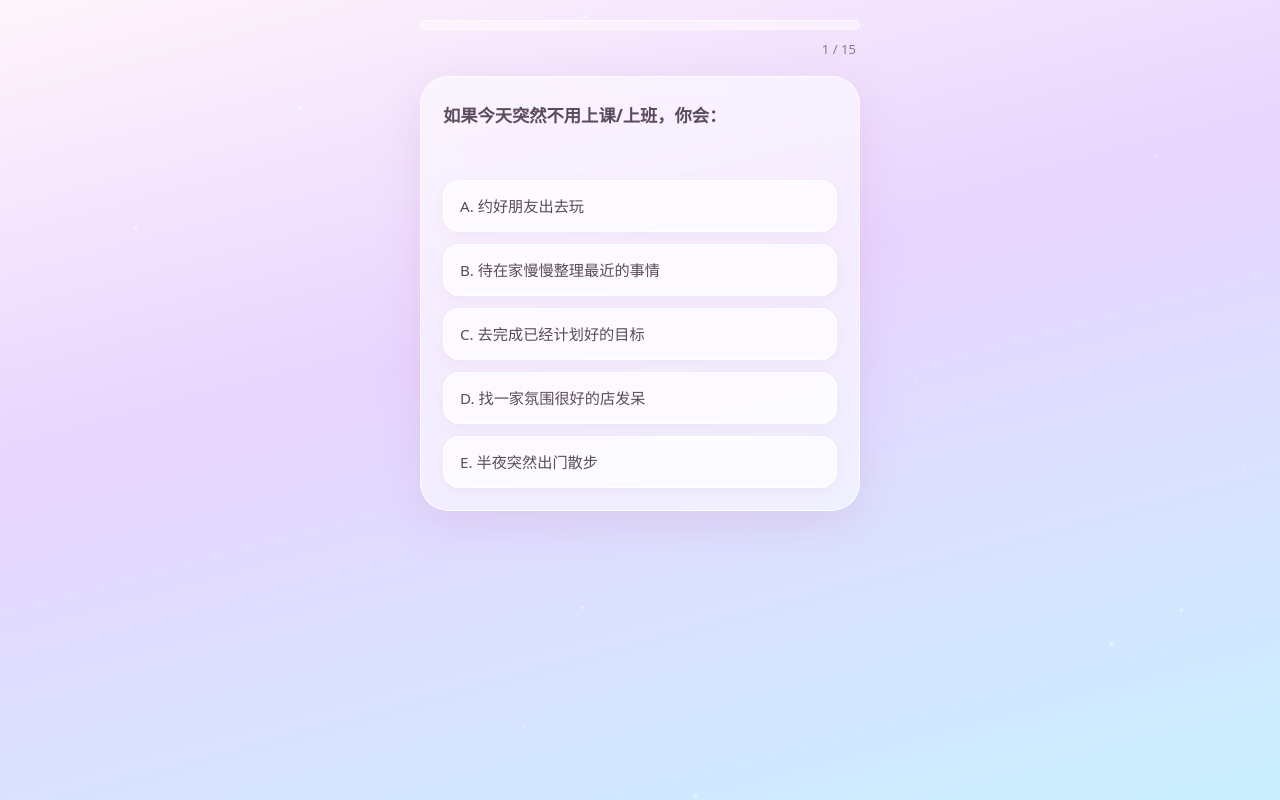
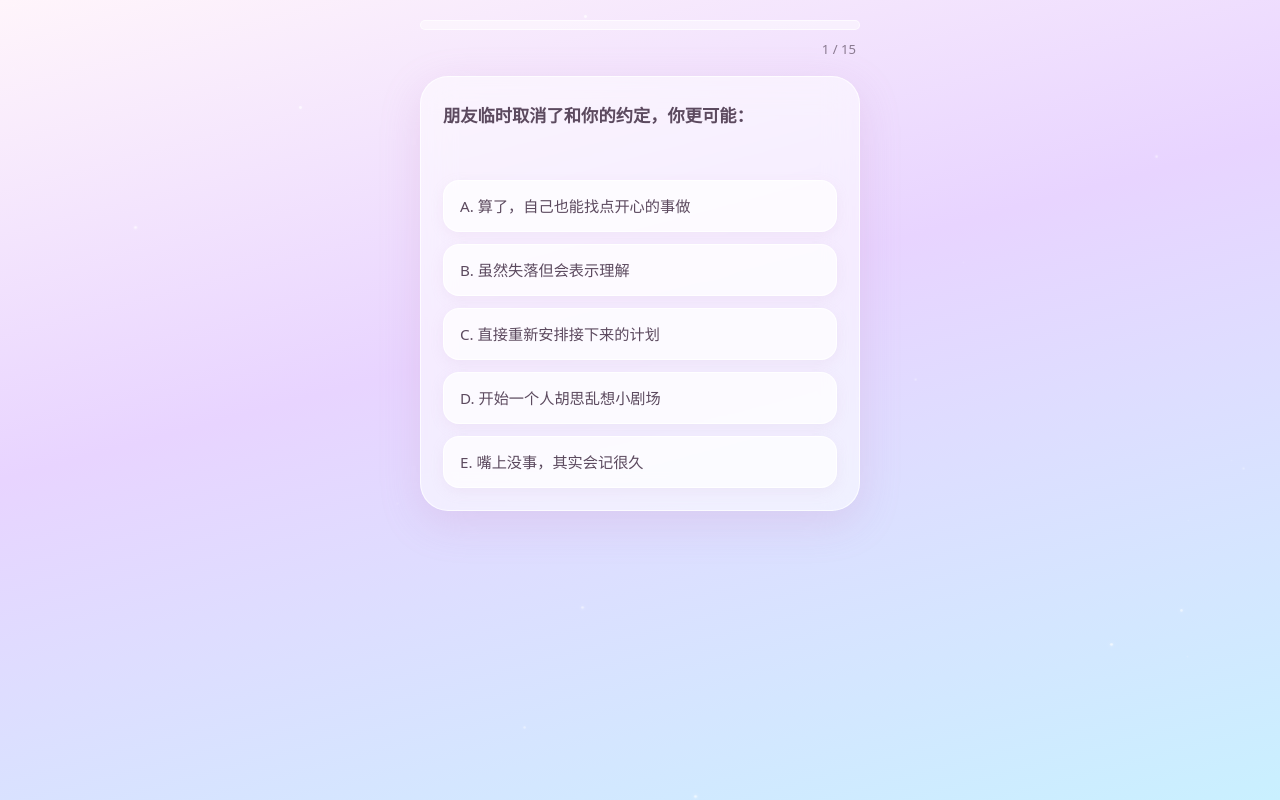
Before and after one commit to Kiritori79/aikatsutest, a plain HTML site: page index.html in a window 1280 px wide. Both pictures are taken after a click on the button "开始热情满满的偶活吧！". Drawn offline with Linux system fonts and the light colour scheme; a web font is replaced by a local one.

Commit message:
Add files via upload

```diff
--- a/js/app.js
+++ b/js/app.js
@@ -89,13 +89,15 @@
   function renderQuestion() {
     const q = QUESTIONS[questionIndex];
     if (!q || !els.quizText || !els.quizOptions) return;
-    els.quizText.textContent = q.text;
+    const qText = q.text ?? q.question ?? "";
+    els.quizText.textContent = qText;
     els.quizOptions.innerHTML = "";
     q.options.forEach((opt, idx) => {
+      const label = opt.label ?? opt.text ?? "";
       const btn = document.createElement("button");
       btn.type = "button";
       btn.className = "option-btn";
-      btn.textContent = `${String.fromCharCode(65 + idx)}. ${opt.label}`;
+      btn.textContent = `${String.fromCharCode(65 + idx)}. ${label}`;
       btn.addEventListener("click", () => onPickOption(opt));
       els.quizOptions.appendChild(btn);
     });
@@ -152,7 +154,13 @@
     const pct = matchPercentFor(winnerId);
     if (els.resultPortrait) {
       els.resultPortrait.style.background = c.cardGradient;
-      els.resultPortrait.classList.toggle("ssr-card__portrait--dark", c.id === "yurika");
+      els.resultPortrait.classList.toggle(
+        "ssr-card__portrait--dark",
+        c.id === "yurika"
+      );
+      els.resultPortrait.innerHTML = `
+        <img src="${c.image}" alt="${c.name}">
+      `;
     }
     if (els.resultInitial) els.resultInitial.textContent = c.initial;
     if (els.resultName) els.resultName.textContent = c.name;
--- a/js/data.js
+++ b/js/data.js
@@ -36,6 +36,7 @@ const CHARACTERS = {
   ichigo: {
     id: "ichigo",
     name: "星宫莓",
+    image: "img/ichigo.png",
     keywords: ["太阳系", "直球元气", "成长主角", "舞台热爱"],
     description:
       "你像星宫莓一样，把「喜欢」写在脸上，也敢把梦想喊得很大声。你会被热情点燃，也会用自己的方式把快乐传染给身边的人。不是完美的天才型，却是让人忍不住想为你加油的那一类主角气质。",
@@ -45,6 +46,7 @@ const CHARACTERS = {
   aoi: {
     id: "aoi",
     name: "雾矢葵",
+    image: "img/aoi.png",
     keywords: ["冷静清晰", "观察力", "务实派", "温柔靠谱"],
     description:
       "你像雾矢葵一样，擅长把情绪收好，把该做的事一件件理清。你容易被「聪明又体贴」的细节打动，也更愿意用陪伴与倾听去支撑重要的人。安静的外表下，其实藏着很稳很强的内核。",
@@ -54,6 +56,7 @@ const CHARACTERS = {
   ran: {
     id: "ran",
     name: "紫吹兰",
+    image: "img/ran.png",
     keywords: ["不服输", "气场", "直线球", "实力至上"],
     description:
       "你像紫吹兰一样，对「变强」这件事很诚实。你不喜欢绕弯子，也更愿意用结果说话。你心软的方式很克制，但一旦认定了目标，就会用冷静又锋利的步伐一路走下去。",
@@ -63,6 +66,7 @@ const CHARACTERS = {
   otome: {
     id: "otome",
     name: "有栖川乙女",
+    image: "img/otome.png",
     keywords: ["童话脑", "可爱即正义", "小剧场", "甜系治愈"],
     description:
       "你像有栖川乙女一样，心里永远住着一个软绵绵的童话世界。你容易被可爱与浪漫吸引，也会用天真又真诚的方式去喜欢别人。你的快乐很纯粹，也常常在脑内上演让人会心一笑的小剧场。",
@@ -72,6 +76,7 @@ const CHARACTERS = {
   yurika: {
     id: "yurika",
     name: "藤堂尤里卡",
+    image: "img/yurika.png",
     keywords: ["小恶魔", "神秘感", "反差萌", "自我风格"],
     description:
       "你像藤堂尤里卡一样，擅长用一点点距离感把自己包装得很「特别」。你享受被注视，也享受在夜色里独自散步的那种自由。嘴上可能很坏，心里却比谁都认真。",
@@ -81,6 +86,7 @@ const CHARACTERS = {
   sakura: {
     id: "sakura",
     name: "北大路樱",
+    image: "img/sakura.png",
     keywords: ["和风静谧", "细腻体贴", "慢热温柔", "安定感"],
     description:
       "你像北大路樱一样，像雨后的空气一样干净、安静。你记得别人随口说的话，也会用不打扰的方式表达关心。你不是最吵闹的那一个，却常常是最让人安心的存在。",
@@ -90,6 +96,7 @@ const CHARACTERS = {
   kaede: {
     id: "kaede",
     name: "一之濑枫",
+    image: "img/kaede.png",
     keywords: ["自由派", "夜风系", "独特品味", "随性魅力"],
     description:
       "你像一之濑枫一样，带着一点成熟与洒脱的味道。你喜欢和别人不一样，也容易被「危险又迷人」的氛围吸引。你不会被规则绑死，更在意自己这一刻想怎么走。",
@@ -99,6 +106,7 @@ const CHARACTERS = {
   mizuki: {
     id: "mizuki",
     name: "神崎美月",
+    image: "img/mizuki.png",
     keywords: ["顶点气质", "自律", "完美主义", "月亮型"],
     description:
       "你像神崎美月一样，把「强大」当成一种习惯。你思考得很深，也对自己要求很高。你未必总是最外向的人，但你的存在感像月光一样——不刺眼，却无法忽视。",
@@ -108,6 +116,7 @@ const CHARACTERS = {
   seira: {
     id: "seira",
     name: "音城赛拉",
+    image: "img/seira.png",
     keywords: ["摇滚魂", "直来直往", "热血", "想赢"],
     description:
       "你像音城赛拉一样，情绪很真、脚步很快。你喜欢冷空气里那种清醒感，也不害怕把「想赢」说出来。你会为朋友两肋插刀，也会用很帅的方式把问题扛下来。",
@@ -117,6 +126,7 @@ const CHARACTERS = {
   kii: {
     id: "kii",
     name: "冴草纪伊",
+    image: "img/kii.png",
     keywords: ["活力队友", "行动派", "气氛组", "一起成长"],
     description:
       "你像冴草纪伊一样，是那种「走啦走啦」会把人拉出门的类型。你喜欢热闹的房间、也喜欢和伙伴一起冲刺。你的开心很外放，也很容易因为「被邀请」而一整天都亮起来。",
@@ -126,6 +136,7 @@ const CHARACTERS = {
   sora: {
     id: "sora",
     name: "风泽空",
+    image: "img/sora.png",
     keywords: ["艺术感", "氛围控", "幻想系", "黄昏粉紫"],
     description:
       "你像风泽空一样，更在意「整体好不好看」「氛围对不对」。你容易被粉紫色黄昏、展览与梦境感吸引，也想把脑海里的画面慢慢变成现实。你的强大来自很丰富的内在宇宙。",
@@ -135,6 +146,7 @@ const CHARACTERS = {
   maria: {
     id: "maria",
     name: "姬里玛利亚",
+    image: "img/maria.png",
     keywords: ["软萌", "天然", "治愈", "害羞真诚"],
     description:
       "你像姬里玛利亚一样，像棉花糖一样柔软，却也有很真的坚持。你会因为小动物与可爱事物心软，也会在突然被夸奖时害羞到不知所措。你的温柔不是技巧，是本性。",
@@ -149,172 +161,395 @@ const CHARACTERS = {
  */
 const QUESTIONS = [
   {
-    id: "q1",
-    text: "如果今天突然不用上课/上班，你会：",
+    question: "朋友临时取消了和你的约定，你更可能：",
     options: [
-      { label: "约好朋友出去玩", scores: { ichigo: 2, kii: 2 } },
-      { label: "待在家慢慢整理最近的事情", scores: { aoi: 2, sakura: 2 } },
-      { label: "去完成已经计划好的目标", scores: { ran: 2, mizuki: 2 } },
-      { label: "找一家氛围很好的店发呆", scores: { sora: 2, otome: 1 } },
-      { label: "半夜突然出门散步", scores: { yurika: 2, kaede: 2 } },
-    ],
+      {
+        text: "算了，自己也能找点开心的事做",
+        scores: { ichigo: 2, kaede: 1 }
+      },
+      {
+        text: "虽然失落但会表示理解",
+        scores: { maria: 2, sakura: 1 }
+      },
+      {
+        text: "直接重新安排接下来的计划",
+        scores: { ran: 2, mizuki: 1 }
+      },
+      {
+        text: "开始一个人胡思乱想小剧场",
+        scores: { otome: 2, sora: 1 }
+      },
+      {
+        text: "嘴上没事，其实会记很久",
+        scores: { yurika: 2, aoi: 1 }
+      }
+    ]
   },
+
   {
-    id: "q2",
-    text: "你更容易被什么吸引？",
+    question: "你更容易被哪种瞬间打动？",
     options: [
-      { label: "聪明又观察细致的人", scores: { aoi: 2, sakura: 1 } },
-      { label: "气场很强的人", scores: { ran: 2, seira: 2 } },
-      { label: "有感染力的人", scores: { ichigo: 2, maria: 2 } },
-      { label: "像童话一样的东西", scores: { otome: 2, sora: 2 } },
-      { label: "神秘又有距离感的人", scores: { yurika: 2, mizuki: 2 } },
-    ],
+      {
+        text: "有人在人群里朝你挥手",
+        scores: { ichigo: 2, kii: 1 }
+      },
+      {
+        text: "别人记得你随口提过的小事",
+        scores: { aoi: 2, maria: 1 }
+      },
+      {
+        text: "有人坚持完成不可能的目标",
+        scores: { ran: 2, seira: 1 }
+      },
+      {
+        text: "黄昏时很好看的天空",
+        scores: { sora: 2, otome: 1 }
+      },
+      {
+        text: "深夜里安静又孤独的氛围",
+        scores: { yurika: 2, kaede: 1 }
+      }
+    ]
   },
+
   {
-    id: "q3",
-    text: "深夜睡不着时，你通常会：",
+    question: "如果突然要上台讲话，你会：",
     options: [
-      { label: "开始幻想未来很多可能", scores: { ichigo: 2, kaede: 2 } },
-      { label: "思考现实里的问题", scores: { aoi: 2, mizuki: 2 } },
-      { label: "想「自己还不够强」", scores: { ran: 2, seira: 1 } },
-      { label: "脑内自动开始小剧场", scores: { otome: 2, yurika: 2 } },
-      { label: "突然想创作点什么", scores: { sora: 2, sakura: 1 } },
-    ],
+      {
+        text: "先讲再说，说着说着就顺了",
+        scores: { ichigo: 2, kii: 1 }
+      },
+      {
+        text: "提前在脑子里排练很多遍",
+        scores: { aoi: 2, sakura: 1 }
+      },
+      {
+        text: "想做到最好，绝不能失误",
+        scores: { mizuki: 2, ran: 1 }
+      },
+      {
+        text: "开始幻想很戏剧化的演出效果",
+        scores: { otome: 2, sora: 1 }
+      },
+      {
+        text: "表面冷静但心跳超快",
+        scores: { yurika: 2, seira: 1 }
+      }
+    ]
   },
+
   {
-    id: "q4",
-    text: "你最喜欢哪种「闪闪发光」？",
+    question: "你理想中的夜晚更像：",
     options: [
-      { label: "舞台上的热烈感", scores: { ichigo: 2, kii: 1 } },
-      { label: "绝对不会输的压迫感", scores: { mizuki: 2, seira: 2 } },
-      { label: "像梦境一样的氛围", scores: { sora: 2, otome: 2 } },
-      { label: "危险又迷人的感觉", scores: { yurika: 2, kaede: 1 } },
-      { label: "认真努力后的成果", scores: { aoi: 2, ran: 2 } },
-    ],
+      {
+        text: "和朋友边聊天边乱逛",
+        scores: { ichigo: 2, kii: 1 }
+      },
+      {
+        text: "待在家慢慢整理自己的事情",
+        scores: { aoi: 2, sakura: 1 }
+      },
+      {
+        text: "继续完成还没结束的目标",
+        scores: { ran: 2, mizuki: 1 }
+      },
+      {
+        text: "听音乐发呆到很晚",
+        scores: { sora: 2, maria: 1 }
+      },
+      {
+        text: "一个人出去吹风散步",
+        scores: { yurika: 2, kaede: 1 }
+      }
+    ]
   },
+
   {
-    id: "q5",
-    text: "如果朋友突然 emo 了，你会：",
+    question: "你最讨厌哪种感觉？",
     options: [
-      { label: "认真听对方讲话", scores: { aoi: 2, maria: 2 } },
-      { label: "直接帮对方解决问题", scores: { ran: 2, seira: 1 } },
-      { label: "给对方准备一点小惊喜", scores: { otome: 2, sora: 1 } },
-      { label: "先努力逗对方开心", scores: { ichigo: 2, kii: 1 } },
-      { label: "默默陪着但不会多问", scores: { sakura: 2, mizuki: 1 } },
-    ],
+      {
+        text: "被冷落",
+        scores: { ichigo: 2, maria: 1 }
+      },
+      {
+        text: "被误解",
+        scores: { aoi: 2, sakura: 1 }
+      },
+      {
+        text: "输掉重要的事情",
+        scores: { ran: 2, seira: 1 }
+      },
+      {
+        text: "现实太无聊",
+        scores: { otome: 2, sora: 1 }
+      },
+      {
+        text: "没人真正理解自己",
+        scores: { yurika: 2, mizuki: 1 }
+      }
+    ]
   },
+
   {
-    id: "q6",
-    text: "你更喜欢哪种天气？",
+    question: "你更喜欢哪种类型的“强大”？",
     options: [
-      { label: "黄昏天空变成粉紫色的时候", scores: { sora: 2, maria: 1 } },
-      { label: "大晴天", scores: { ichigo: 2, kii: 1 } },
-      { label: "刚下完雨的安静天气", scores: { aoi: 2, sakura: 2 } },
-      { label: "冬天冷冷的空气", scores: { ran: 2, seira: 1 } },
-      { label: "深夜有风的时候", scores: { yurika: 2, kaede: 1 } },
-    ],
+      {
+        text: "能感染周围的人",
+        scores: { ichigo: 2, kii: 1 }
+      },
+      {
+        text: "情绪稳定、让人安心",
+        scores: { aoi: 2, maria: 1 }
+      },
+      {
+        text: "即使跌倒也绝不认输",
+        scores: { ran: 2, seira: 1 }
+      },
+      {
+        text: "拥有丰富浪漫的精神世界",
+        scores: { sora: 2, otome: 1 }
+      },
+      {
+        text: "拥有独特到无法替代的气质",
+        scores: { yurika: 2, mizuki: 1 }
+      }
+    ]
   },
+
   {
-    id: "q7",
-    text: "你会因为什么突然开心？",
+    question: "你理想中的房间更像：",
     options: [
-      { label: "有人邀请你一起做事", scores: { ichigo: 2, maria: 1 } },
-      { label: "被人记住随口说的话", scores: { aoi: 2, sakura: 1 } },
-      { label: "自己进步很明显", scores: { ran: 2, mizuki: 2 } },
-      { label: "看到漂亮又可爱的东西", scores: { otome: 2, sora: 1 } },
-      { label: "被说「你很特别」", scores: { yurika: 2, kaede: 2 } },
-    ],
+      {
+        text: "热热闹闹、有很多喜欢的小东西",
+        scores: { ichigo: 2, kaede: 1 }
+      },
+      {
+        text: "整洁舒服、方便生活",
+        scores: { aoi: 2, sakura: 1 }
+      },
+      {
+        text: "简单但很有质感",
+        scores: { ran: 2, mizuki: 1 }
+      },
+      {
+        text: "像童话世界或艺术展",
+        scores: { sora: 2, otome: 1 }
+      },
+      {
+        text: "带一点暗色和神秘感",
+        scores: { yurika: 2, maria: 1 }
+      }
+    ]
   },
+
   {
-    id: "q8",
-    text: "如果必须参加比赛，你会：",
+    question: "如果拥有一种超能力，你更希望：",
     options: [
-      { label: "先冲了再说", scores: { ichigo: 2, kii: 1 } },
-      { label: "提前做很多准备", scores: { aoi: 2, mizuki: 2 } },
-      { label: "想赢，而且不想输", scores: { ran: 2, seira: 1 } },
-      { label: "先想整体表现好不好看", scores: { sora: 2, otome: 1 } },
-      { label: "想做得和别人不一样", scores: { yurika: 2, kaede: 1 } },
-    ],
+      {
+        text: "让所有人开心",
+        scores: { ichigo: 2, kii: 1 }
+      },
+      {
+        text: "看懂别人真正的情绪",
+        scores: { aoi: 2, sakura: 1 }
+      },
+      {
+        text: "永远不会失败",
+        scores: { mizuki: 2, ran: 1 }
+      },
+      {
+        text: "把幻想中的东西变成现实",
+        scores: { otome: 2, sora: 1 }
+      },
+      {
+        text: "让别人永远记住自己",
+        scores: { yurika: 2, seira: 1 }
+      }
+    ]
   },
+
   {
-    id: "q9",
-    text: "你理想中的房间更像：",
+    question: "别人最可能怎么评价你？",
     options: [
-      { label: "整洁舒服、方便生活", scores: { aoi: 2, sakura: 2 } },
-      { label: "简单但很有质感", scores: { ran: 2, mizuki: 1 } },
-      { label: "像童话或艺术展", scores: { sora: 2, otome: 1 } },
-      { label: "有一点暗色系和神秘感", scores: { yurika: 2, kaede: 1 } },
-      { label: "热闹、有很多喜欢的小东西", scores: { ichigo: 2, kii: 1 } },
-    ],
+      {
+        text: "和你待在一起很轻松",
+        scores: { ichigo: 2, maria: 1 }
+      },
+      {
+        text: "你其实观察力很强",
+        scores: { aoi: 2, sakura: 1 }
+      },
+      {
+        text: "你对自己要求很高",
+        scores: { ran: 2, mizuki: 1 }
+      },
+      {
+        text: "你的世界观很特别",
+        scores: { otome: 2, sora: 1 }
+      },
+      {
+        text: "你有点神秘感",
+        scores: { yurika: 2, kaede: 1 }
+      }
+    ]
   },
+
   {
-    id: "q10",
-    text: "你更想拥有哪种能力？",
+    question: "你更接近哪种天气？",
     options: [
-      { label: "让大家开心", scores: { ichigo: 2, maria: 1 } },
-      { label: "一眼看透别人情绪", scores: { aoi: 2, sakura: 1 } },
-      { label: "永远保持强大", scores: { ran: 2, seira: 1 } },
-      { label: "把幻想变成现实", scores: { otome: 2, sora: 1 } },
-      { label: "让别人永远记住自己", scores: { yurika: 2, mizuki: 2 } },
-    ],
+      {
+        text: "夏天的大太阳",
+        scores: { ichigo: 2, kii: 1 }
+      },
+      {
+        text: "刚下过雨的傍晚",
+        scores: { aoi: 2, maria: 1 }
+      },
+      {
+        text: "冬天清冷的空气",
+        scores: { ran: 2, seira: 1 }
+      },
+      {
+        text: "粉紫色的晚霞",
+        scores: { sora: 2, otome: 1 }
+      },
+      {
+        text: "凌晨安静的夜风",
+        scores: { yurika: 2, kaede: 1 }
+      }
+    ]
   },
+
   {
-    id: "q11",
-    text: "如果你是电影角色，你更像：",
+    question: "如果突然被很多人关注，你会：",
     options: [
-      { label: "成长型主角", scores: { ichigo: 2, kii: 2 } },
-      { label: "军师型角色", scores: { aoi: 2, sakura: 2 } },
-      { label: "冷脸强者", scores: { ran: 2, mizuki: 2 } },
-      { label: "梦幻系配角", scores: { otome: 2, sora: 2 } },
-      { label: "亦正亦邪的神秘角色", scores: { yurika: 2, kaede: 2 } },
-    ],
+      {
+        text: "很兴奋，想和大家互动",
+        scores: { ichigo: 2, kii: 1 }
+      },
+      {
+        text: "会紧张但努力回应",
+        scores: { maria: 2, aoi: 1 }
+      },
+      {
+        text: "希望自己表现得更完美",
+        scores: { mizuki: 2, ran: 1 }
+      },
+      {
+        text: "开始设计整体氛围和风格",
+        scores: { sora: 2, otome: 1 }
+      },
+      {
+        text: "表面冷静，其实偷偷在意评价",
+        scores: { yurika: 2, sakura: 1 }
+      }
+    ]
   },
+
   {
-    id: "q12",
-    text: "你最容易因为什么心软？",
+    question: "如果朋友突然情绪低落，你会：",
     options: [
-      { label: "别人很努力的时候", scores: { ichigo: 2, maria: 2 } },
-      { label: "别人藏起来的小情绪", scores: { aoi: 2, sakura: 2 } },
-      { label: "有人拼命坚持目标", scores: { ran: 2, mizuki: 2 } },
-      { label: "小动物或可爱东西", scores: { otome: 2, sora: 1 } },
-      { label: "孤独感", scores: { yurika: 2, kaede: 1 } },
-    ],
+      {
+        text: "先努力逗对方开心",
+        scores: { ichigo: 2, kii: 1 }
+      },
+      {
+        text: "认真听对方讲话",
+        scores: { aoi: 2, maria: 1 }
+      },
+      {
+        text: "直接帮对方解决问题",
+        scores: { ran: 2, seira: 1 }
+      },
+      {
+        text: "给对方准备一点小惊喜",
+        scores: { sora: 2, otome: 1 }
+      },
+      {
+        text: "默默陪着但不会多问",
+        scores: { sakura: 2, mizuki: 1 }
+      }
+    ]
   },
+
   {
-    id: "q13",
-    text: "你更喜欢哪种「强大」？",
+    question: "深夜睡不着的时候，你通常会：",
     options: [
-      { label: "能带动别人", scores: { ichigo: 2, kii: 1 } },
-      { label: "永远冷静", scores: { aoi: 2, mizuki: 1 } },
-      { label: "不服输", scores: { ran: 2, seira: 1 } },
-      { label: "有丰富内心世界", scores: { sora: 2, otome: 1 } },
-      { label: "有独特魅力", scores: { yurika: 2, kaede: 1 } },
-    ],
+      {
+        text: "开始幻想未来很多可能",
+        scores: { ichigo: 2, kaede: 1 }
+      },
+      {
+        text: "思考现实里的各种问题",
+        scores: { aoi: 2, mizuki: 1 }
+      },
+      {
+        text: "想“自己是不是还不够强”",
+        scores: { ran: 2, seira: 1 }
+      },
+      {
+        text: "脑内自动开始小剧场",
+        scores: { otome: 2, sora: 1 }
+      },
+      {
+        text: "突然很想一个人消失一下",
+        scores: { yurika: 2, maria: 1 }
+      }
+    ]
   },
+
   {
-    id: "q14",
-    text: "如果突然被夸奖，你会：",
+    question: "你更希望别人怎么记住你？",
     options: [
-      { label: "嘴上无所谓其实有点高兴", scores: { ran: 2, seira: 1 } },
-      { label: "超开心直接表现出来", scores: { ichigo: 2, kii: 1 } },
-      { label: "表面冷静但会记很久", scores: { aoi: 2, sakura: 1 } },
-      { label: "害羞到不知道怎么反应", scores: { maria: 2, otome: 1 } },
-      { label: "故意装得更神秘", scores: { yurika: 2, kaede: 1 } },
-    ],
+      {
+        text: "一个很温暖的人",
+        scores: { maria: 2, ichigo: 1 }
+      },
+      {
+        text: "聪明又可靠的人",
+        scores: { aoi: 2, sakura: 1 }
+      },
+      {
+        text: "强大到让人安心的人",
+        scores: { ran: 2, mizuki: 1 }
+      },
+      {
+        text: "很有自己风格的人",
+        scores: { sora: 2, kaede: 1 }
+      },
+      {
+        text: "特别到无法替代的人",
+        scores: { yurika: 2, seira: 1 }
+      }
+    ]
   },
+
   {
-    id: "q15",
-    text: "你觉得自己更接近：",
+    question: "如果突然被夸奖，你通常会：",
     options: [
-      { label: "月亮", scores: { aoi: 2, sakura: 1 } },
-      { label: "火焰", scores: { ran: 2, seira: 1 } },
-      { label: "云朵", scores: { otome: 2, sora: 1 } },
-      { label: "太阳", scores: { ichigo: 2, kii: 1 } },
-      { label: "夜晚", scores: { yurika: 2, mizuki: 1 } },
-    ],
-  },
+      {
+        text: "开心得立刻表现出来",
+        scores: { ichigo: 2, kii: 1 }
+      },
+      {
+        text: "表面冷静但会记很久",
+        scores: { aoi: 2, maria: 1 }
+      },
+      {
+        text: "嘴上说没什么，其实偷偷高兴",
+        scores: { mizuki: 2, ran: 1 }
+      },
+      {
+        text: "害羞到不知道怎么反应",
+        scores: { maria: 2, otome: 1 }
+      },
+      {
+        text: "故意骄傲地说“没错就这么宣传我",
+        scores: { yurika: 2, kaede: 1 }
+      }
+    ]
+  }
 ];
-
 /**
  * 每题每角理论最高分（用于匹配百分比）
  */
```
Also changed, not shown: css/style.css (+4 -5 lines), 9 other files.
